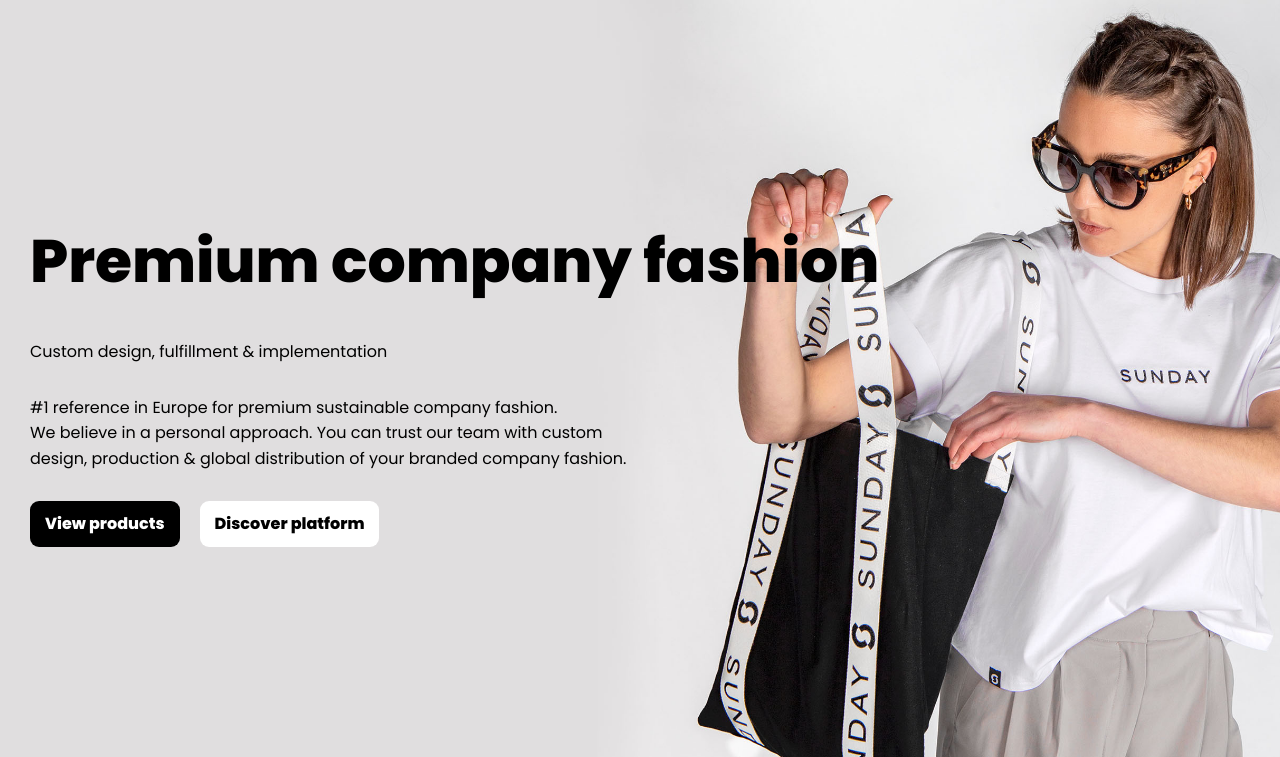
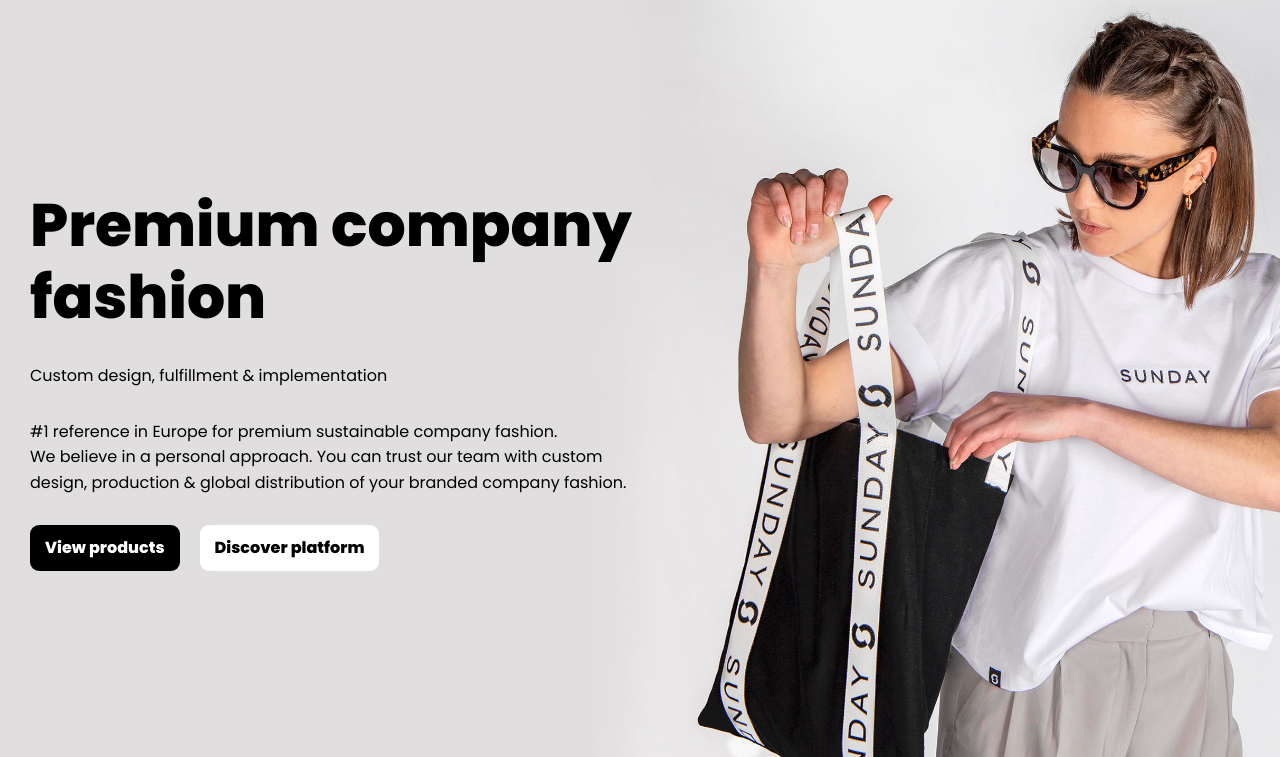
Before and after one commit to K1NGAARON/go.teamsunday.com, a PHP site: page /home/index.html in a window 1280 px wide. Shown: the top 757 px of the page. Run offline with PHP 8.4, Linux system fonts and the light colour scheme.

Commit message:
changed h1

```diff
--- a/home/css/style.css
+++ b/home/css/style.css
@@ -39,6 +39,7 @@ html {
 .section h1 {
     font-weight: 700;
     font-size: 60px;
+    line-height: 1.2;
 }
 
 .section h2 {
--- a/home/index.html
+++ b/home/index.html
@@ -23,7 +23,9 @@
 <div class="section" id="hero">
     <div class="row flex-col">
         <h1>
-            Premium company fashion
+            Premium company
+            <br>
+            fashion
         </h1>
         <p class="bold">
             Custom design, fulfillment & implementation
```
